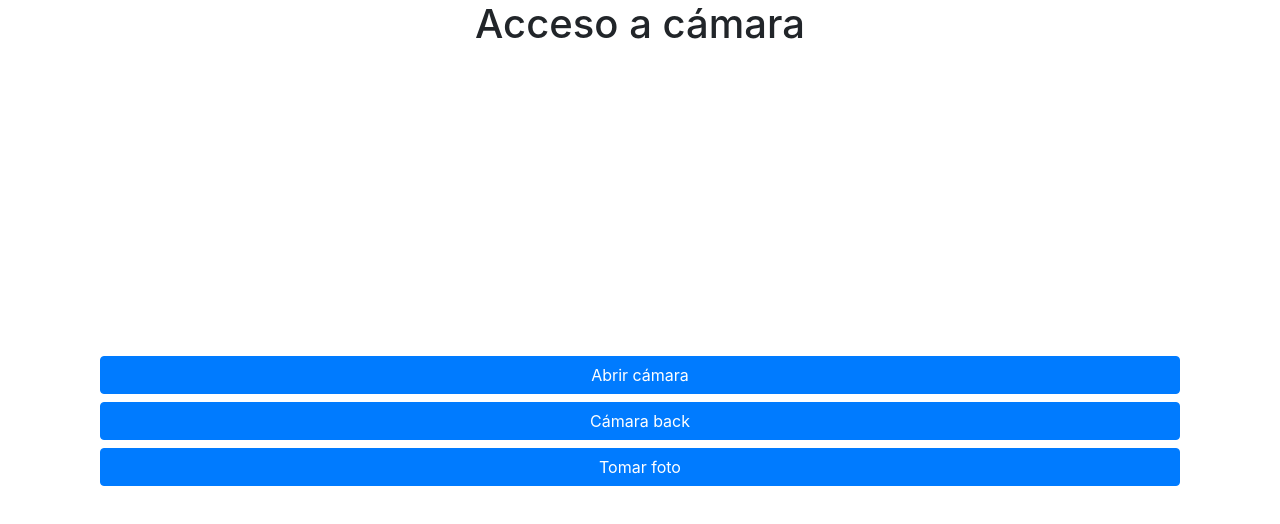
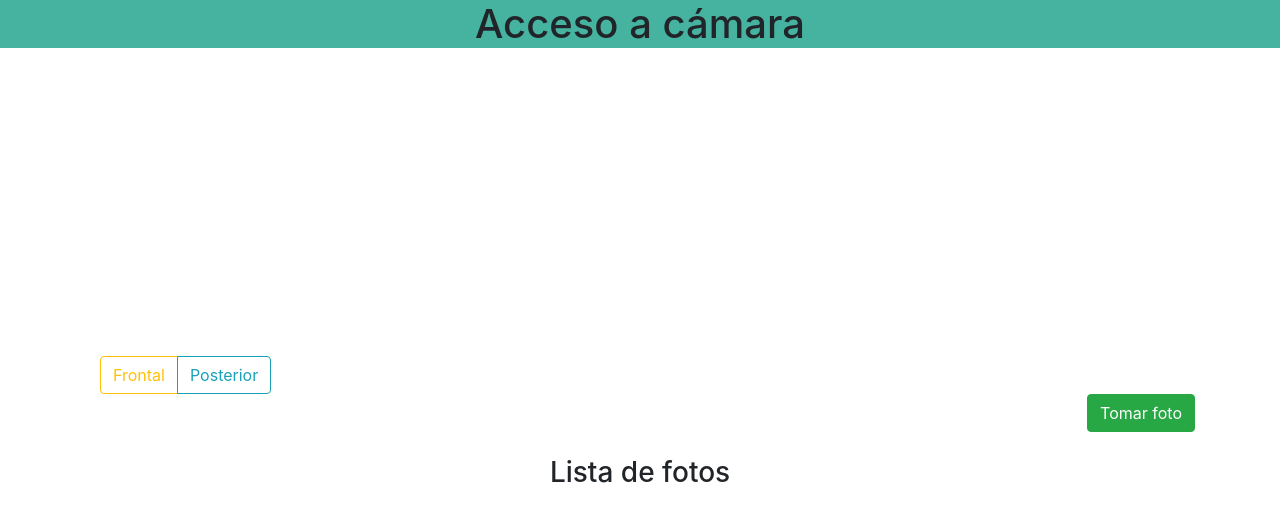
Before and after one commit to MaisiP/PWA-U2-P7-PGM, a plain HTML site: page index.html in a window 1280 px wide. Drawn offline with nearby package versions, Linux system fonts and the light colour scheme.

Commit message:
Changes n1

```diff
--- a/index.html
+++ b/index.html
@@ -14,7 +14,7 @@
 
 <body>
 
-    <h1 class="text-center">Acceso a cámara</h1>
+    <h1 class="text-center" style="background-color: #45B39F;">Acceso a cámara</h1>
 
     <div class="container">
         <div class="rom">
@@ -24,16 +24,24 @@
                 </div>
             </div>
             <div class="col-12">
-                <button class="btn btn-primary btn-block" id="btnCamera">Abrir cámara</button>
-                <button class="btn btn-primary btn-block" id="btnCameraBack">Cámara back</button>
-                <button class="btn btn-primary btn-block" id="btnTakePhoto">Tomar foto</button>
+                <div class="btn-group" role="group" aria-label="Basic example">
+                    <button class="btn btn-outline-warning " id="btnCamera">Frontal</button>
+                    <button class="btn btn-outline-info" id="btnCameraBack">Posterior</button>
+                  </div>
                 <br>
+                <div class="row justify-content-end">
+                    <button class="btn btn-success" id="btnTakePhoto">Tomar foto</button>
+                  </div>
+
+
             </div>
             <!-- <div class="col-12 text-center">
                 <img id="photoUser" src="images/user.png" width="300" height="300">
             </div>-->
-
-            <div class="col-12 center" id="cardPhotos"></div>
+            <br>
+            <div style="width: 1px;background-color: #000;"></div>
+            <h3 class="text-center" >Lista de fotos</h3>
+            <div class="col-12 container-fluid" id="cardPhotos"></div>
         </div>
     </div>
 
--- a/js/app.js
+++ b/js/app.js
@@ -64,7 +64,7 @@ function getList() {
         listPhoto.forEach(photo =>{
 
             let cardHTML = $(`
-                <div class="card" style="width: 18rem;">
+                <div class="card" style="width: 10rem;">
                     <img src="${photo.src}" class="card-img-top" alt="...">
                     <div class="card-body">
                         <h5 class="card-title text-center">${photo.type}</h5>
```
